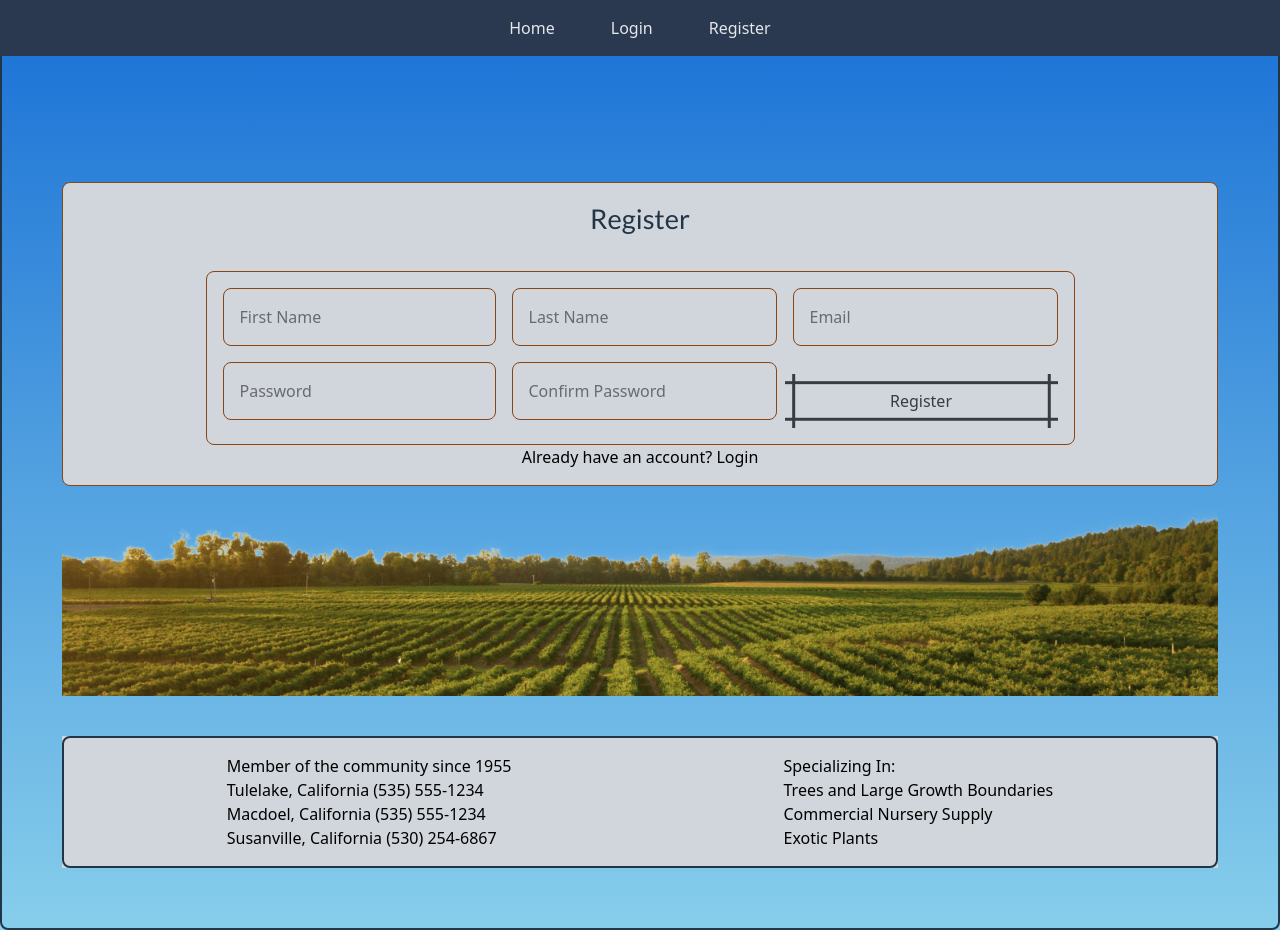
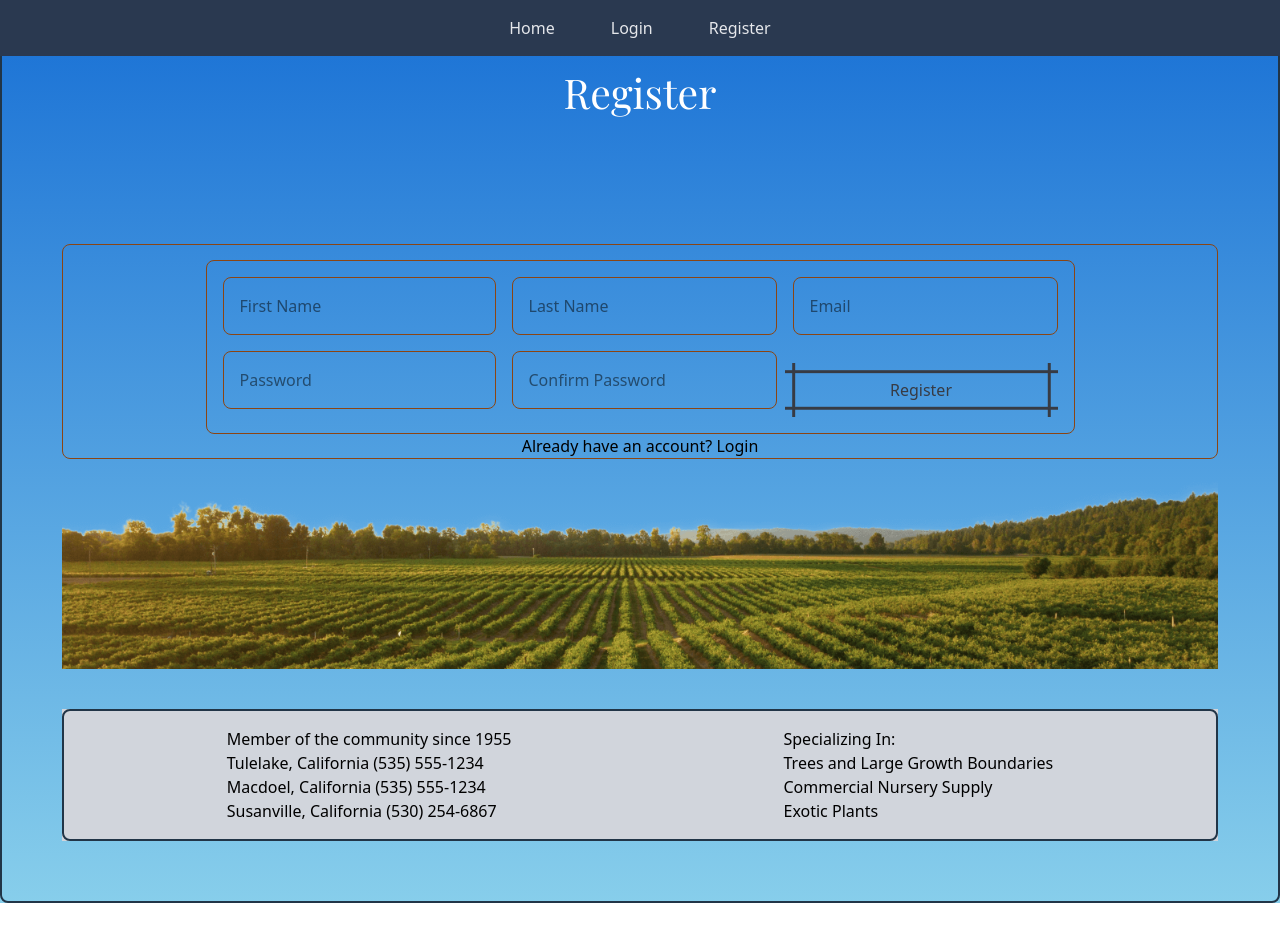
Before and after one commit to kjwagner613/nursery-demo-client, a React (Vite) app: page /pages/registerpage in a window 1280 px wide. After the commit the page ends 903 px from the top, so only its background shows below. Built offline with nearby package versions, Linux system fonts and the light colour scheme; no server answers.

Commit message:
tailwind solution new background 2

```diff
--- a/src/pages/LoginPage.jsx
+++ b/src/pages/LoginPage.jsx
@@ -48,8 +48,8 @@ const LoginPage = () => {
 
   return (
     <>
-      <div className="Body bg-gray-300"></div>
-      <h2 className="loginpage" style={{ fontFamily: "Playfair Display", fontSize: "21px" }}>Login  Page</h2>
+      <h2 className="loginpage" style={{ fontFamily: "Playfair Display", fontSize: "41px", color: "white" }}>Login  Page</h2>
+      <h3 className="loginpage" style={{ fontFamily: "Playfair Display", fontSize: "21px", color: "white" }}>You may use test@test.com for login and test for password - demo only</h3>
       <div className="auth-container">
         {error && <p className="error">{error}</p>}
         <form onSubmit={handleSubmit}>
--- a/src/pages/RegisterPage.jsx
+++ b/src/pages/RegisterPage.jsx
@@ -44,8 +44,9 @@ const RegisterPage = () => {
   };
 
   return (
-    <div className="auth-container flex items-center mt-[15px] border border-[color:var(--secondary-brown)] rounded-[var(--border-radius)] p-4 Body bg-gray-300">
-      <h2>Register</h2>
+    <>
+      <h2 className="loginpage" style={{ fontFamily: "Playfair Display", fontSize: "41px", color: "white" }}>Register</h2>
+      <div className="auth-container flex items-center border border-[color:var(--secondary-brown)] rounded-[var(--border-radius)] ">
         {error && <p className="error">{error}</p>}
         <form className="formSubmit grid grid-cols-3 gap-2 items-center mt-[15px] border border-[color:var(--secondary-brown)] rounded-[var(--border-radius)] p-4" onSubmit={handleSubmit}>
           <input className="inputFirstName border border-[color:var(--secondary-brown)] rounded-[var(--border-radius)] p-4" type="text" name="firstName" placeholder="First Name" onChange={handleChange} required />
@@ -55,9 +56,9 @@ const RegisterPage = () => {
           <input className="inputConfirmPass border border-[color:var(--secondary-brown)] rounded-[var(--border-radius)] p-4 ml-2" type="password" name="confirmPassword" placeholder="Confirm Password" onChange={handleChange} required />
           <button type="submit">Register</button>
         </form>
-
         <p>Already have an account? <a href="/pages/loginpage">Login</a></p>
       </div>
+    </>
   );
 };
 
```
Lines whose indentation alone changed are shown as unchanged.
